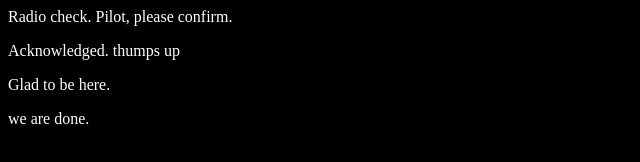
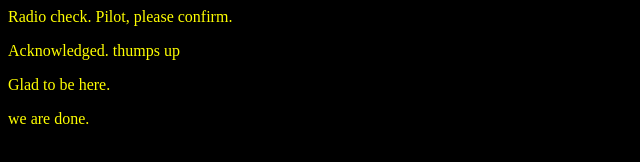
Before and after one commit to sunitha03-hue/communication-log, a plain HTML site: page index.html in a window 1280 px wide. Shown: the whole page, without its empty margins (0-640 px from the left). Drawn offline with Linux system fonts and the light colour scheme.

Commit message:
changes made

```diff
--- a/style.css
+++ b/style.css
@@ -1,4 +1,9 @@
 body {
    color: white;
    background-color: black;
+
 }
+p
+{
+color:yellow;
+}
```
